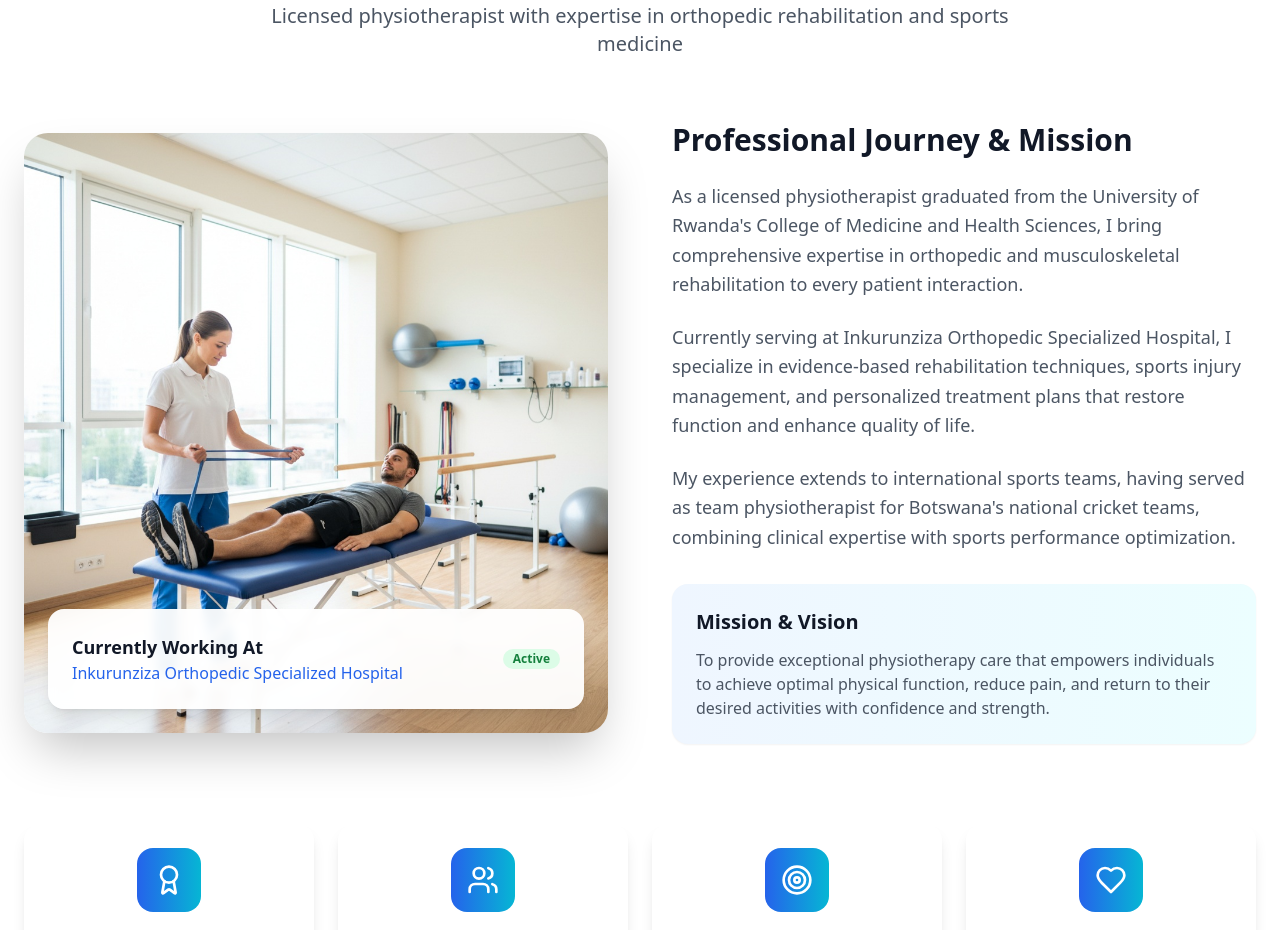
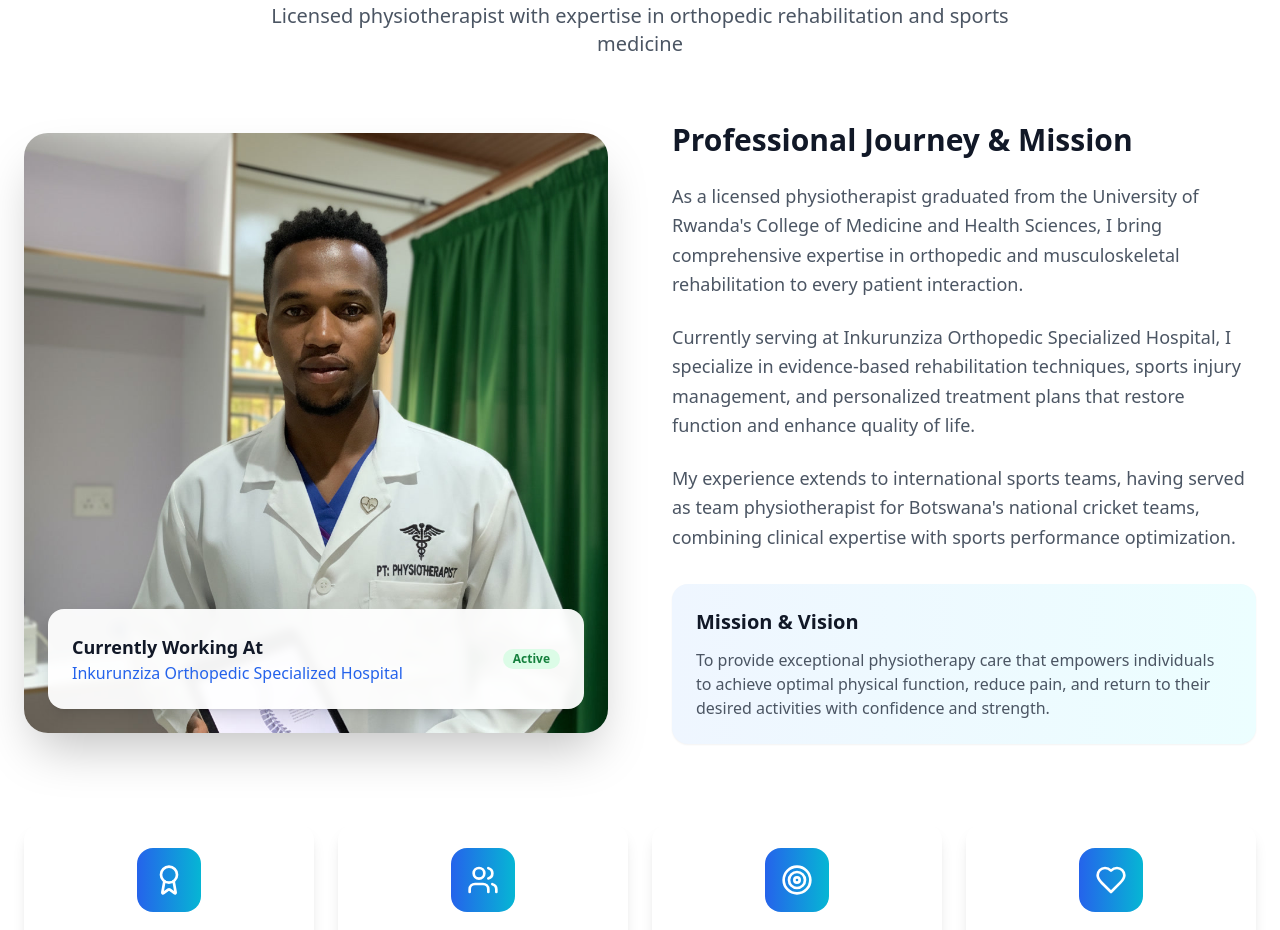
Before and after one commit to GILBERT-Tuyambaze/aimable-bizimungu, a React (Vite) app: page / in a window 1280 px wide. Shown: the part 1180-2110 px from the top of the page. Built offline with nearby package versions, Linux system fonts and the light colour scheme.

Commit message:
Fix image paths in About component

```diff
--- a/src/components/About.tsx
+++ b/src/components/About.tsx
@@ -47,8 +47,8 @@ export default function About() {
             <div className="relative rounded-3xl overflow-hidden shadow-2xl">
               <img
                 src={resolvedTheme === 'dark'
-                  ? '/assets/about-dark-therapy.jpg'
-                  : '/assets/about-light-therapy.jpg'
+                  ? '/images/Aimable-bizimungu-about-dark.jpg .jpg'
+                  : '/images/ Aimable-bizimungu-about-light.jpg'
                 }
                 alt="Aimable Bizimungu in therapy session"
                 className="w-full h-[600px] object-cover"
```
